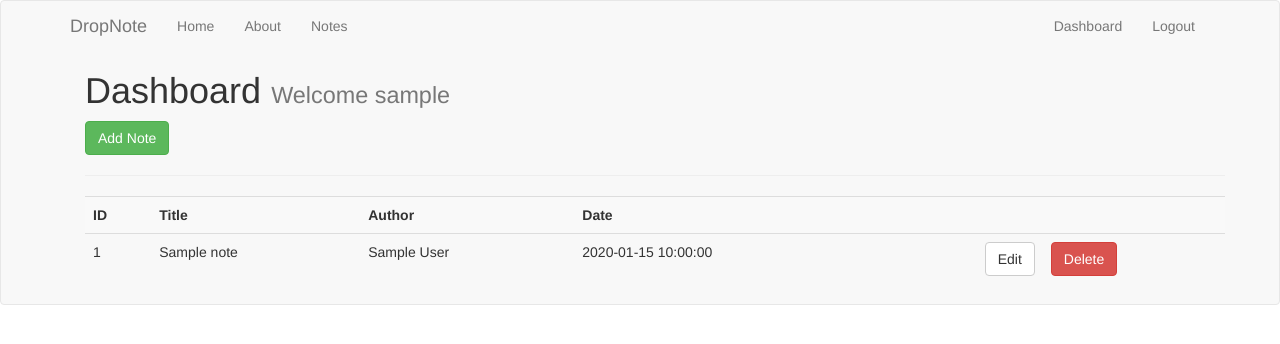
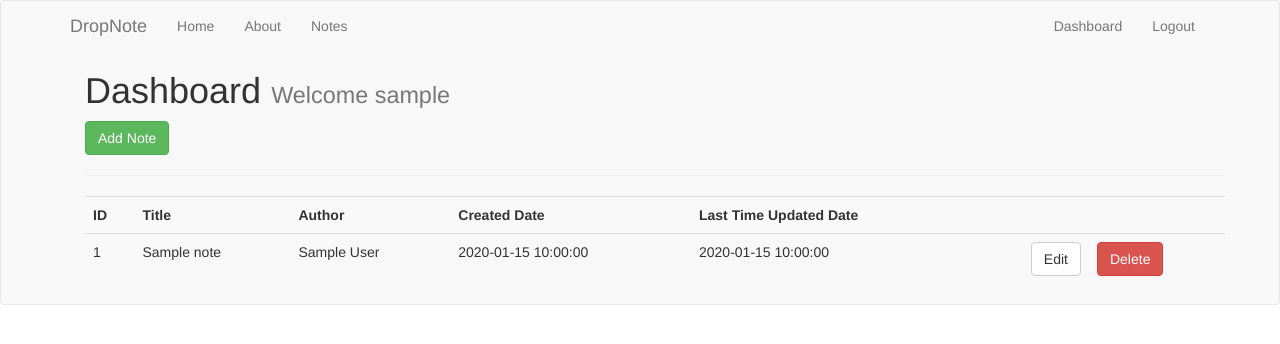
Before and after one commit to Rejzor/DropNote, a Flask app: page /dashboard in a window 1280 px wide. Shown: the top 344 px of the page. Run offline with Flask 2, Linux system fonts and the light colour scheme; the visitor is signed in with stand-in values (Sample User, id 1); tables that the repository leaves empty or names only in its code hold one stand-in row (values such as "Sample post"); some libraries are stand-ins or nearby versions.

Commit message:
Added 'Last time updated date'

```diff
--- a/app.py
+++ b/app.py
@@ -220,6 +220,7 @@ def edit_note(id):
 		cur = mysql.connection.cursor()
 		#EXECUTE
 		cur.execute('UPDATE notes SET title=%s, body=%s WHERE id = %s', (title, body, id) )
+		cur.execute('UPDATE notes SET modify_date = current_timestamp WHERE id = %s', (id) )
 
 		#COMMIT TO DB
 		mysql.connection.commit()
--- a/templates/dashboard.html
+++ b/templates/dashboard.html
@@ -9,7 +9,8 @@
 			<th>ID</th>
 			<th>Title</th>
 			<th>Author</th>
-			<th>Date</th>
+			<th>Created Date</th>
+			<th>Last Time Updated Date</th>
 			<th></th>
 			<th></th>
 		</tr>
@@ -19,6 +20,7 @@
 				<td>{{note.title}}</td>
 				<td>{{note.author}}</td>
 				<td>{{note.create_date}}</td>
+				<td>{{note.modify_date}}</td>
 				<td><a href="edit_note/{{note.id}}" class="btn btn-default pull-right">Edit</a></td>
 				<td>
 					<form action="{{url_for('delete_note', id=note.id)}}" method="post">
```
